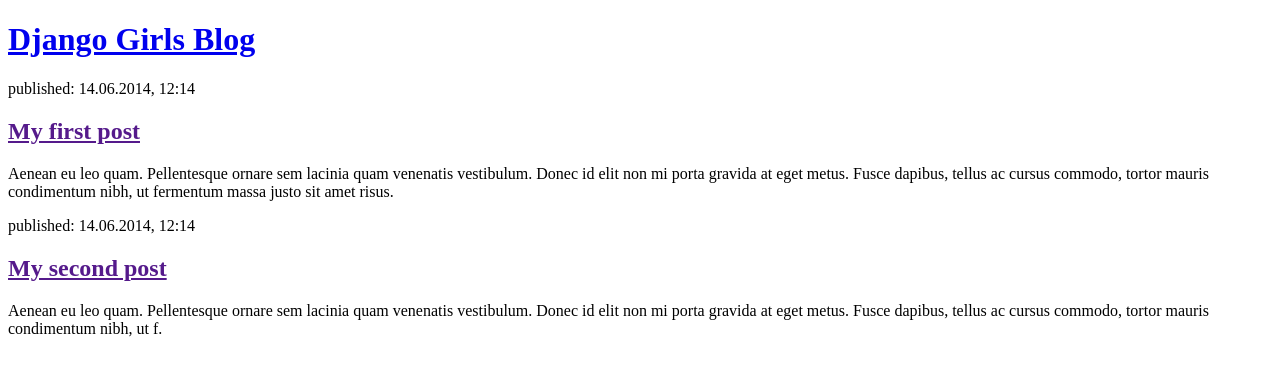
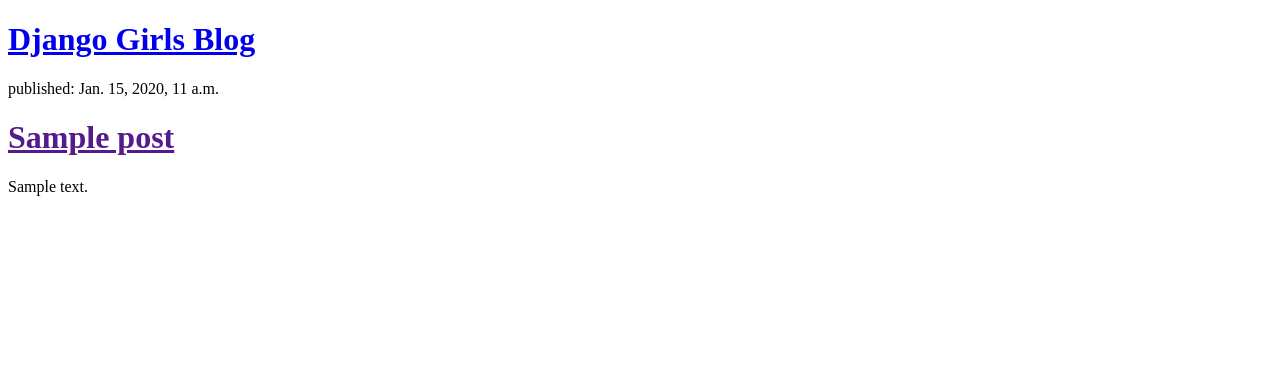
Before and after one commit to Roberto-1171/my-first-blog, a Django app: page / in a window 1280 px wide. Shown: the top 376 px of the page. Run offline with Django 4.2, Linux system fonts and the light colour scheme; tables that the repository leaves empty hold one stand-in row (values such as "Sample post").

Commit message:
<div>     <h1><a href="/">Django Girls Blog</a></h1> </div>
{% for post in posts %}
    <div>
        <p>published: {{ post.published_date }}</p>
        <h1><a href="">{{ post.title }}</a></h1>
        <p>{{ post.text|linebreaksbr }}</p>
    </div>
{% endfor %}

```diff
--- a/blog/templates/blog/post_list.html
+++ b/blog/templates/blog/post_list.html
@@ -4,20 +4,16 @@
         <title>Django Girls blog</title>
     </head>
     <body>
-        <header>
+        <div>
             <h1><a href="/">Django Girls Blog</a></h1>
-        </header>
+        </div>
 
-        <article>
-            <time>published: 14.06.2014, 12:14</time>
-            <h2><a href="">My first post</a></h2>
-            <p>Aenean eu leo quam. Pellentesque ornare sem lacinia quam venenatis vestibulum. Donec id elit non mi porta gravida at eget metus. Fusce dapibus, tellus ac cursus commodo, tortor mauris condimentum nibh, ut fermentum massa justo sit amet risus.</p>
-        </article>
-
-        <article>
-            <time>published: 14.06.2014, 12:14</time>
-            <h2><a href="">My second post</a></h2>
-            <p>Aenean eu leo quam. Pellentesque ornare sem lacinia quam venenatis vestibulum. Donec id elit non mi porta gravida at eget metus. Fusce dapibus, tellus ac cursus commodo, tortor mauris condimentum nibh, ut f.</p>
-        </article>
+        {% for post in posts %}
+            <div>
+                <p>published: {{ post.published_date }}</p>
+                <h1><a href="">{{ post.title }}</a></h1>
+                <p>{{ post.text|linebreaksbr }}</p>
+            </div>
+        {% endfor %}
     </body>
 </html>
```
